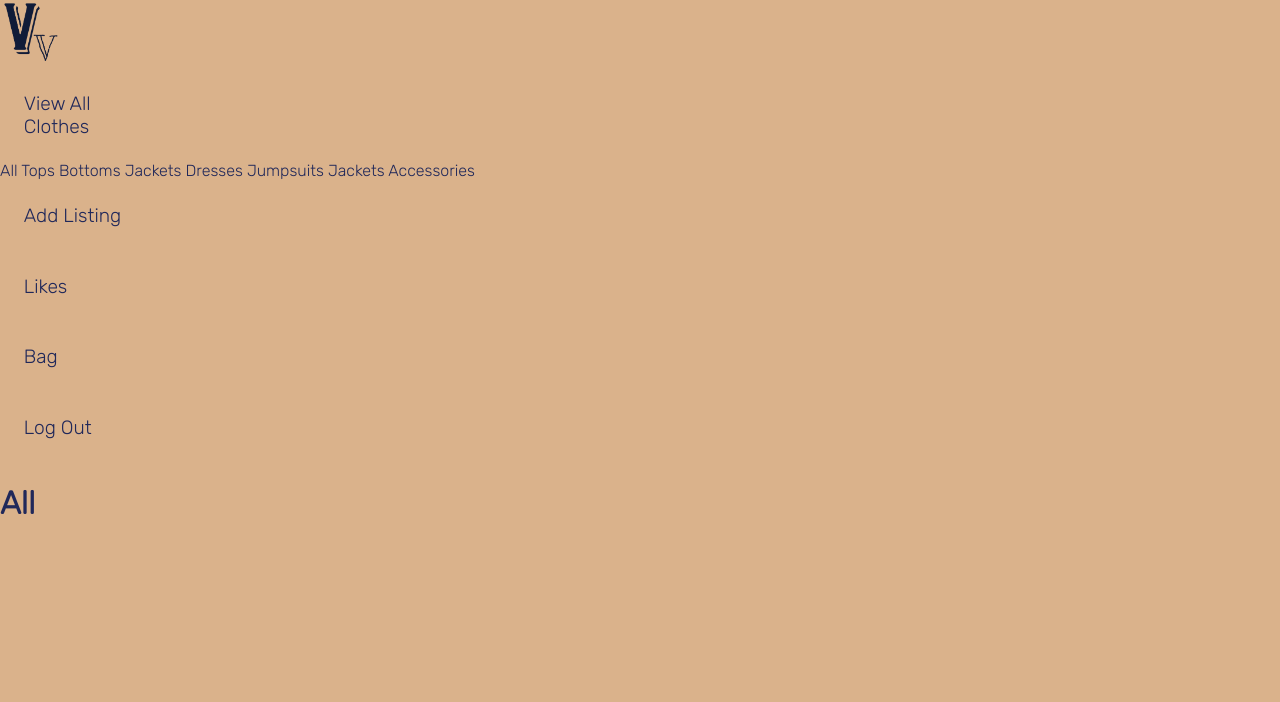
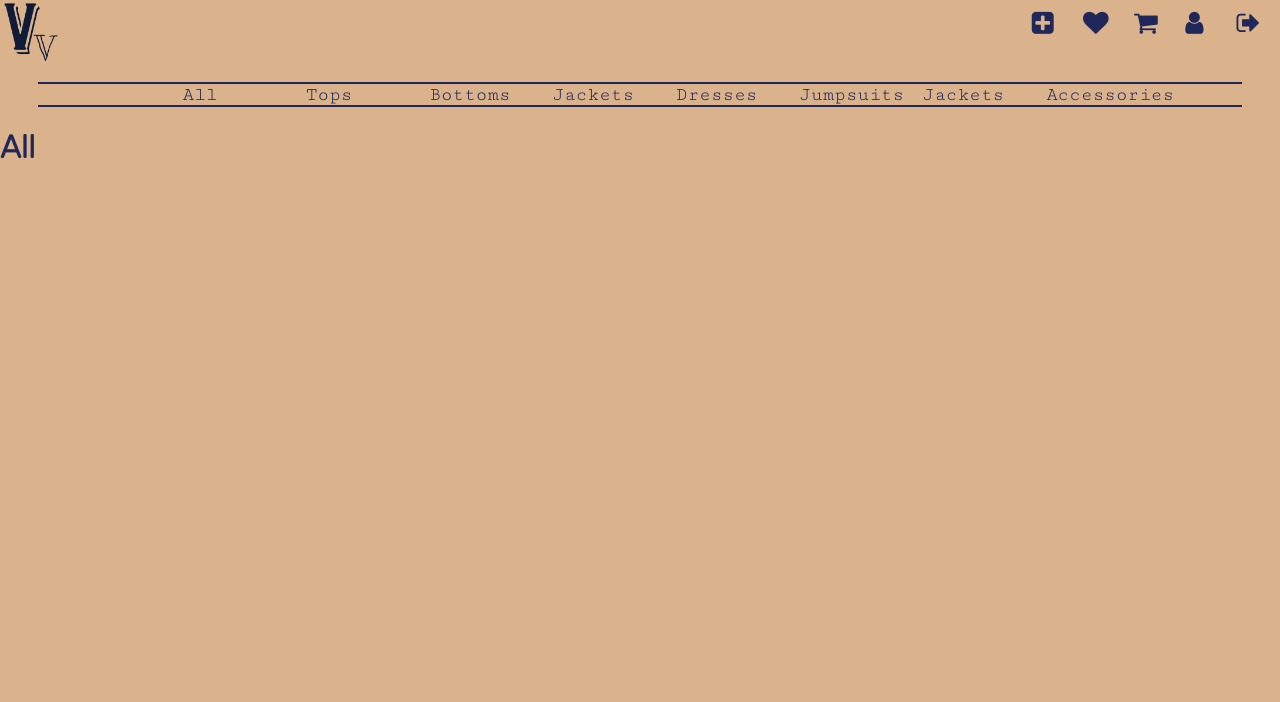
Before and after one commit to hicass/vintagev, a Django app: page /clothing/ in a window 1280 px wide. Shown: the top 702 px of the page. Run offline with Django 4.2, Linux system fonts and the light colour scheme; the visitor is signed in with stand-in values (Sample User, id 1); data that the repository does not hold is empty.

Commit message:
Style nav links.

```diff
--- a/main_app/static/css/mainstyle.css
+++ b/main_app/static/css/mainstyle.css
@@ -8,23 +8,46 @@ body {
 nav {
     overflow: hidden;
     display: flex;
-    gap: 2vw;
-}
-
-#nav-right {
-    display: flex;
-    margin-left: 78%;
+    flex-direction: column;
+    gap: 1vw;
 }
 
 #logo {
     width: 5vw;
 }
 
-.nav-link {
-    width: 8vw;
-    padding: 5%;
+.top-nav {
+    display: flex;
+    justify-content: space-between;
+    font-size: 1.5vw;
+}
+
+.top-nav-link {
+    width: 4vw;
+    padding: 3%;
+    list-style-type: none;
+    font-size: 2vw;
+}
+
+.bottom-nav-link  {
+    width: 4vw;
+    padding: 0 3%;
     list-style-type: none;
     font-size: 1.5vw;
+    font-family: 'Cutive Mono', monospace;;
+}
+
+#nav-right {
+    display: flex;
+    flex-direction: row;
+}
+
+.bottom-nav {
+    margin: 0 3%;
+    display: flex;
+    align-items: center;
+    border: 2px rgb(32, 40, 90);
+    border-style: solid none;
 }
 
 a {
--- a/main_app/templates/base.html
+++ b/main_app/templates/base.html
@@ -15,36 +15,40 @@
     <link rel="preconnect" href="https://fonts.googleapis.com">
     <link rel="preconnect" href="https://fonts.gstatic.com" crossorigin>
     <link href="https://fonts.googleapis.com/css2?family=Bungee+Shade&family=Cutive+Mono&family=Rubik:wght@300&display=swap" rel="stylesheet">
+    <link rel="stylesheet" href="https://cdnjs.cloudflare.com/ajax/libs/font-awesome/4.7.0/css/font-awesome.min.css">
     <title>Vintage Vault</title>
 </head>
 <body>
     <nav>
-        <div class="navbar">
+        <div class="top-nav">
             <a href="{% url 'home' %}"><img id="logo" src="{% static 'assets/logo.png' %}" alt="Vintage Vault Logo"></a>
-            <div id="nav-right"></div>
-            {% if user.is_authenticated %}
-            <li class='nav-link'><a href="{% url 'index' %}">View All Clothes</a></li>
-            <div class="subnav-content">
-                <a href="">All</a>
-                <a href="">Tops</a>
-                <a href="">Bottoms</a>
-                <a href="">Jackets</a>
-                <a href="">Dresses</a>
-                <a href="">Jumpsuits</a>
-                <a href="">Jackets</a>
-                <a href="">Accessories</a>
+            <div id="nav-right">
+                {% if user.is_authenticated %}
+                    <li class='top-nav-link'><a href="{% url 'clothing_create' %}"><i class="fa fa-plus-square" aria-hidden="true"></i></a></li>
+                    <li class='top-nav-link'><a href="{% url 'likes' %}"><i class="fa fa-heart" aria-hidden="true"></i></a></li>
+                    <li class='top-nav-link'><a href="{% url 'bag' %}"><i class="fa fa-shopping-cart" aria-hidden="true"></i></a></li>
+                    <li class='top-nav-link'><a href=""><i class="fa fa-user" aria-hidden="true"></i></a></li>
+                    <li class='top-nav-link'><a href="{% url 'logout' %}"><i class="fa fa-sign-out" aria-hidden="true"></i></a></li>
+                {% else %}
+                    <li class='nav-link'><a href="{% url 'signup' %}">Sign Up</a></li>
+                    <li class='nav-link'><a href="{% url 'login' %}">Log In</a></li>
+                {% endif %}
             </div>
-            <li class='nav-link'><a href="{% url 'clothing_create' %}">Add Listing</a></li>
-            <li class='nav-link'><a href="{% url 'likes' %}">Likes</a></li>
-            <li class='nav-link'><a href="{% url 'bag' %}">Bag</a></li>
-            <li class='nav-link'><a href="{% url 'logout' %}">Log Out</a></li>
-            {% else %}
-            <li class='nav-link'><a href="{% url 'signup' %}">Sign Up</a></li>
-            <li class='nav-link'><a href="{% url 'login' %}">Log In</a></li>
+        </div>
 
-            {% endif %}
+        <div class="bottom-nav">
+            <hr>
+            <a class='bottom-nav-link' href="{% url 'index' %}">All</a>
+            <a class='bottom-nav-link' href="">Tops</a>
+            <a class='bottom-nav-link' href="">Bottoms</a>
+            <a class='bottom-nav-link' href="">Jackets</a>
+            <a class='bottom-nav-link' href="">Dresses</a>
+            <a class='bottom-nav-link' href="">Jumpsuits</a>
+            <a class='bottom-nav-link' href="">Jackets</a>
+            <a class='bottom-nav-link' href="">Accessories</a>
+            <hr>
+        </div>
 
-    </div>
     </nav>
     {% block content %}
     {% endblock %}
--- a/main_app/templates/clothes/index.html
+++ b/main_app/templates/clothes/index.html
@@ -9,7 +9,7 @@
         <div class="grid-container">
         {% for clothes in clothing %}
             <div class="grid-item">
-                <a href="{% url 'detail' clothing.id %}">
+                <a href="{% url 'detail' clothes.id %}">
                     <div class="item-link">
                         <p>Image goes here...</p>
                         <p class="item-name">{{ clothes.clothing_name }}</p>
--- a/main_app/views.py
+++ b/main_app/views.py
@@ -35,7 +35,7 @@ class ClothesCreate(LoginRequiredMixin, CreateView):
   fields = ['clothing_name', 'brand', 'category', 'size', 'condition', 'material', 'color', 'description', 'price']
   def form_valid(self, form):
     form.instance.user = self.request.user
-    return redirect(request, '/')
+    return super().form_valid(form)
 
 
 class ClothesUpdate(LoginRequiredMixin, UpdateView):
@@ -88,8 +88,8 @@ def add_photo(request, clothing_id):
 
 
 
-def clothes_detail(request, clothing_id):
-    clothing = Clothes.objects.get(id=clothing_id)
+def clothes_detail(request, clothes_id):
+    clothing = Clothes.objects.get(id=clothes_id)
 
     return render(request, 'clothes/detail.html', {
         'clothing': clothing
```
